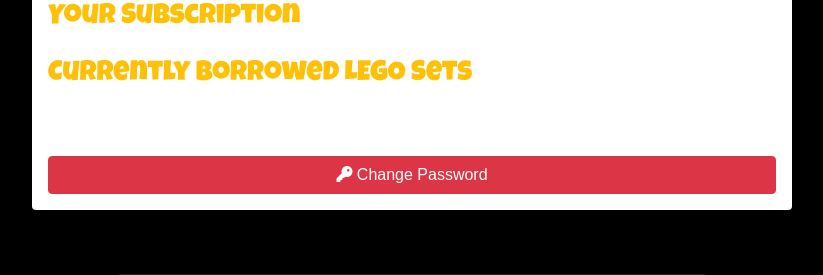
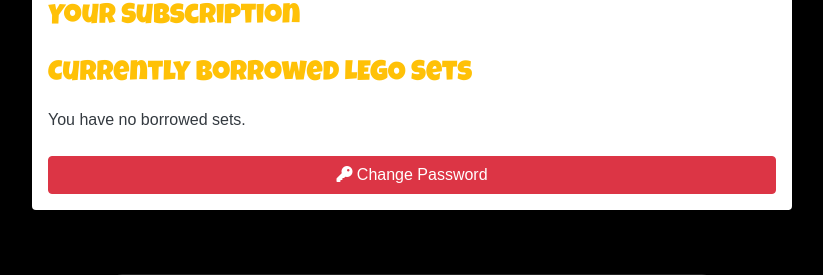
Before and after one commit to SophieMcGee/brick_heroes, a Django app: template home/templates/home/user_profile.html in a window 1280 px wide. Shown: the part 539-814 px from the top of the page, without its empty margins (228-1051 px from the left). Run offline with Django 3.2, Linux system fonts and the light colour scheme; the template is opened without the code that fills it, so the values that code supplies are empty; parts of the project's set-up code (start-up, migrations or seed data) failed here and were passed over; some libraries are stand-ins or nearby versions; some web fonts are replaced.

Commit message:
Change text colour within borrowed sets in user_profile template

```diff
--- a/home/templates/home/user_profile.html
+++ b/home/templates/home/user_profile.html
@@ -144,7 +144,7 @@
                     <button type="submit" class="btn btn-danger mt-3">Return Selected Sets</button>
                 </form>
             {% else %}
-                <p>You have no borrowed sets.</p>
+                <p class="mb-0 text-sm text-dark">You have no borrowed sets.</p>
             {% endif %}
 
             <!-- Change Password Link -->
```
